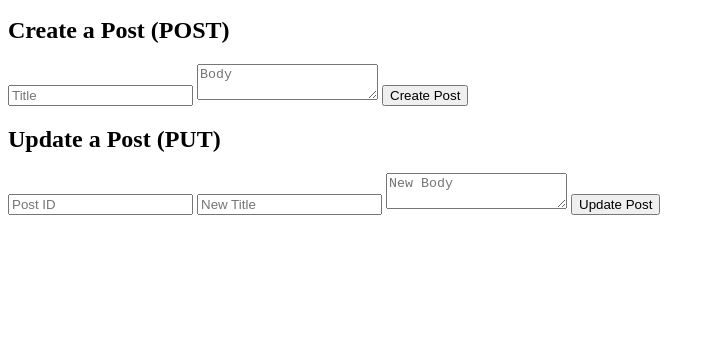
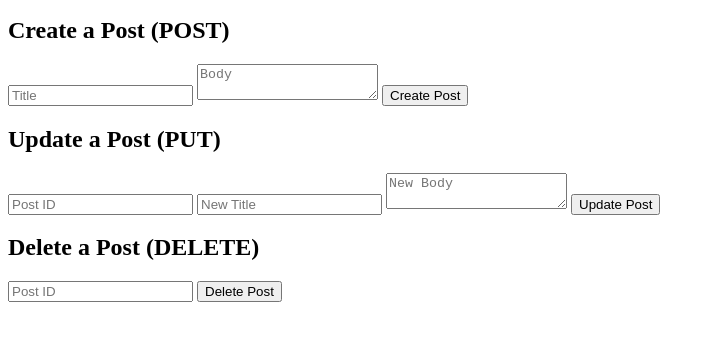
Before and after one commit to pbxcess/Lab10-API-Calls, a plain HTML site: page index.html in a window 1280 px wide. Shown: the part 104-444 px from the top of the page, without its empty margins (0-715 px from the left). Drawn offline with Linux system fonts and the light colour scheme.

Commit message:
Updating HTML to include a Delete Button

```diff
--- a/index.html
+++ b/index.html
@@ -31,6 +31,12 @@
         <button type="submit">Update Post</button>
     </form>
 
+    <h2>Delete a Post (DELETE)</h2>
+    <form id="deleteForm">
+        <input type="number" id="deleteId" placeholder="Post ID" required>
+        <button type="submit">Delete Post</button>
+    </form>
+
     <script src="script.js"></script>
 </body>
 </html>
```
Also changed, not shown: script.js (line endings or trailing spaces).
